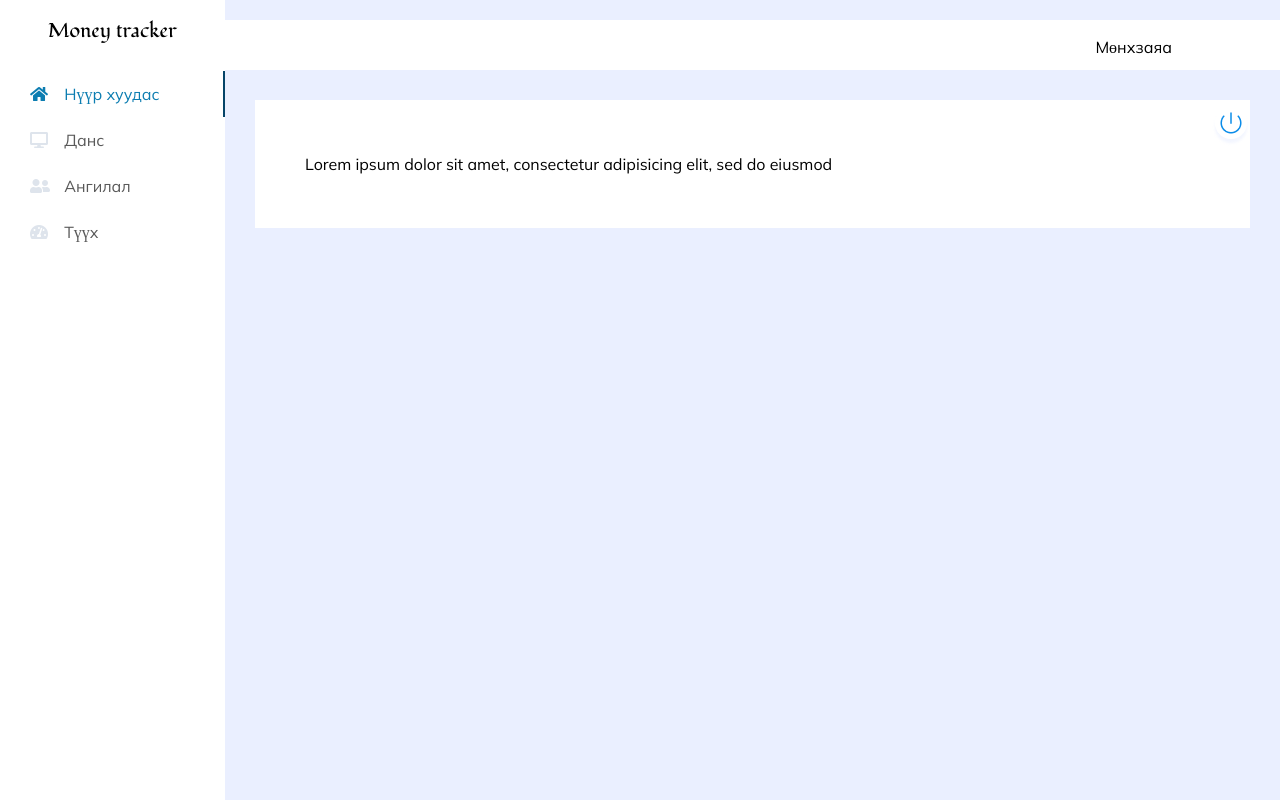
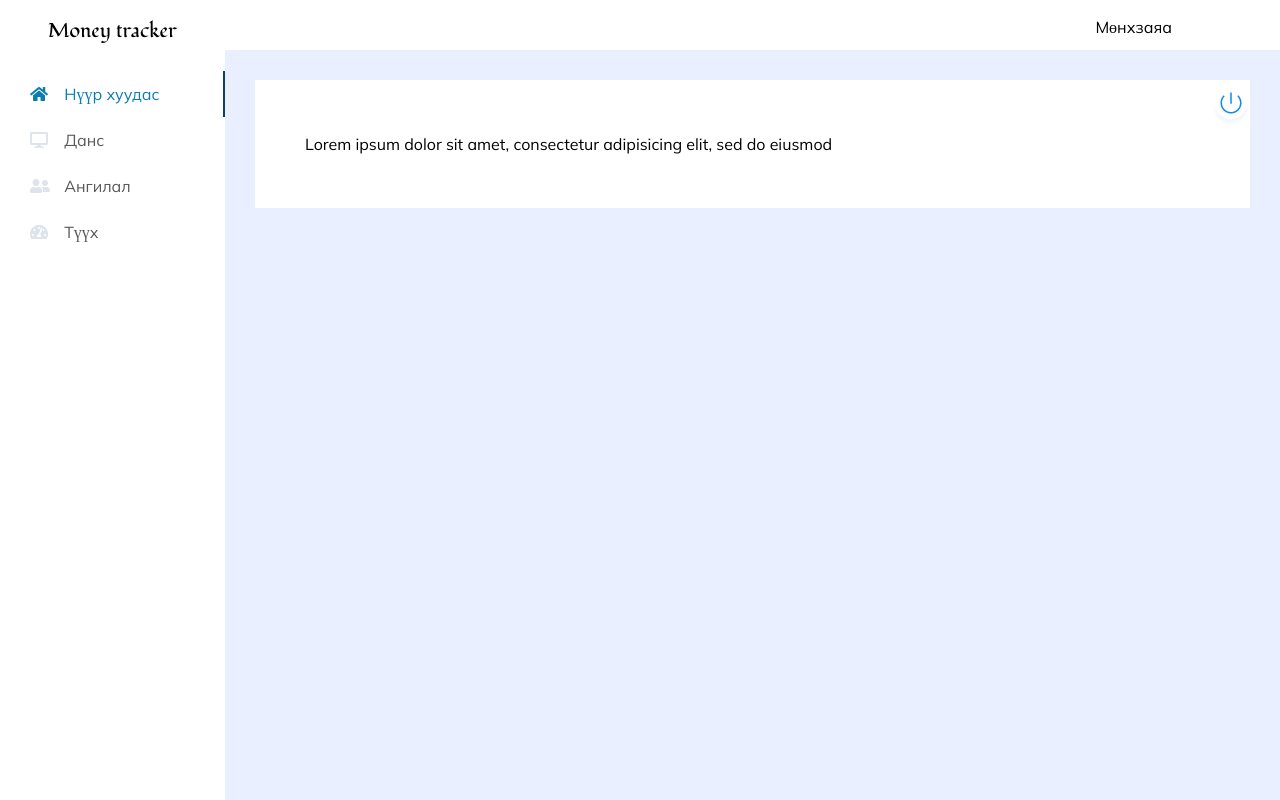
Before and after one commit to Munkhzaya02111/money, a website: page index.html in a window 1280 px wide. Drawn offline with Linux system fonts and the light colour scheme.

Commit message:
daraagiin uurchlult

```diff
--- a/index.html
+++ b/index.html
@@ -10,7 +10,7 @@
     <link href='https://fonts.googleapis.com/css?family=Mulish' rel='stylesheet'>
     <link rel="stylesheet" href="https://use.fontawesome.com/releases/v5.8.1/css/all.css">
 </head>
-<p>uuuurchilsuuuuun</p>
+
 
 <body>
     <div class="wrapper">
```
Also changed, not shown: css/header.css (+0 -18 lines).
